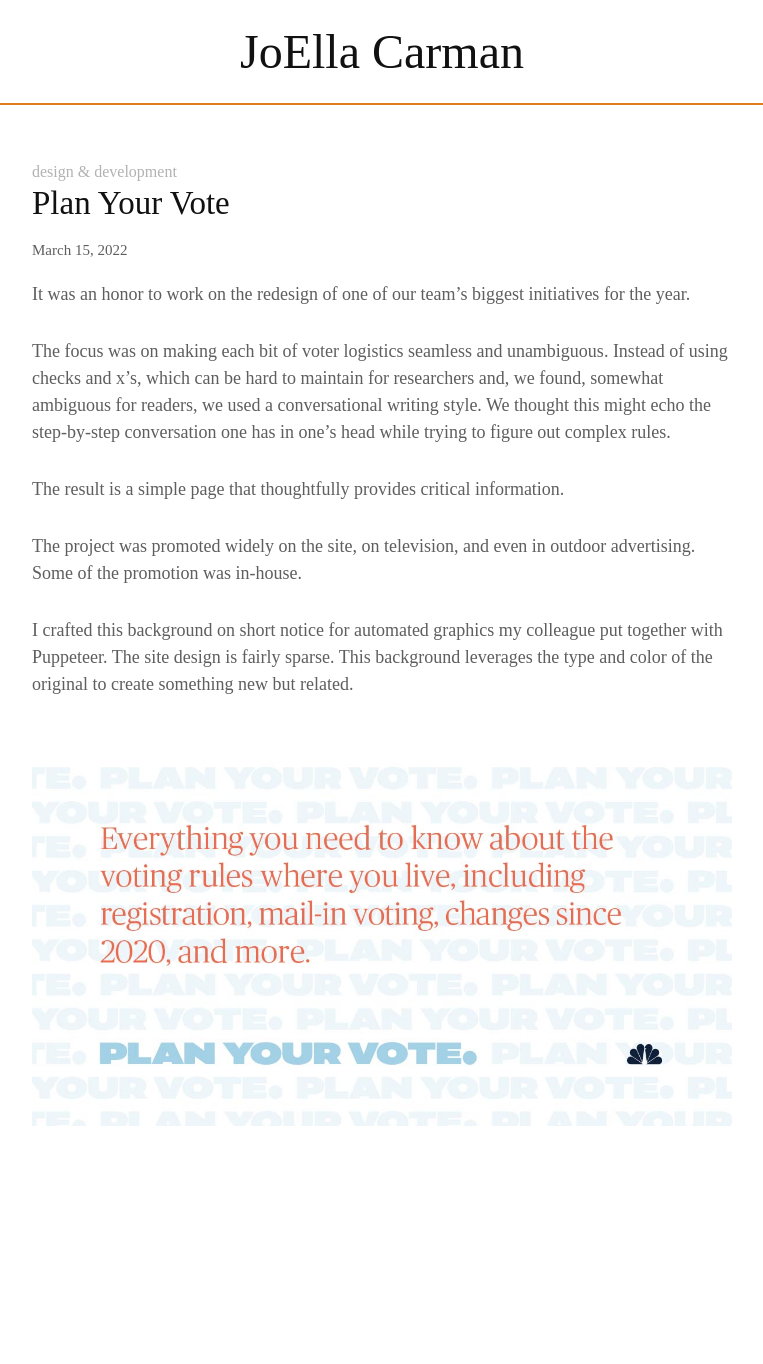
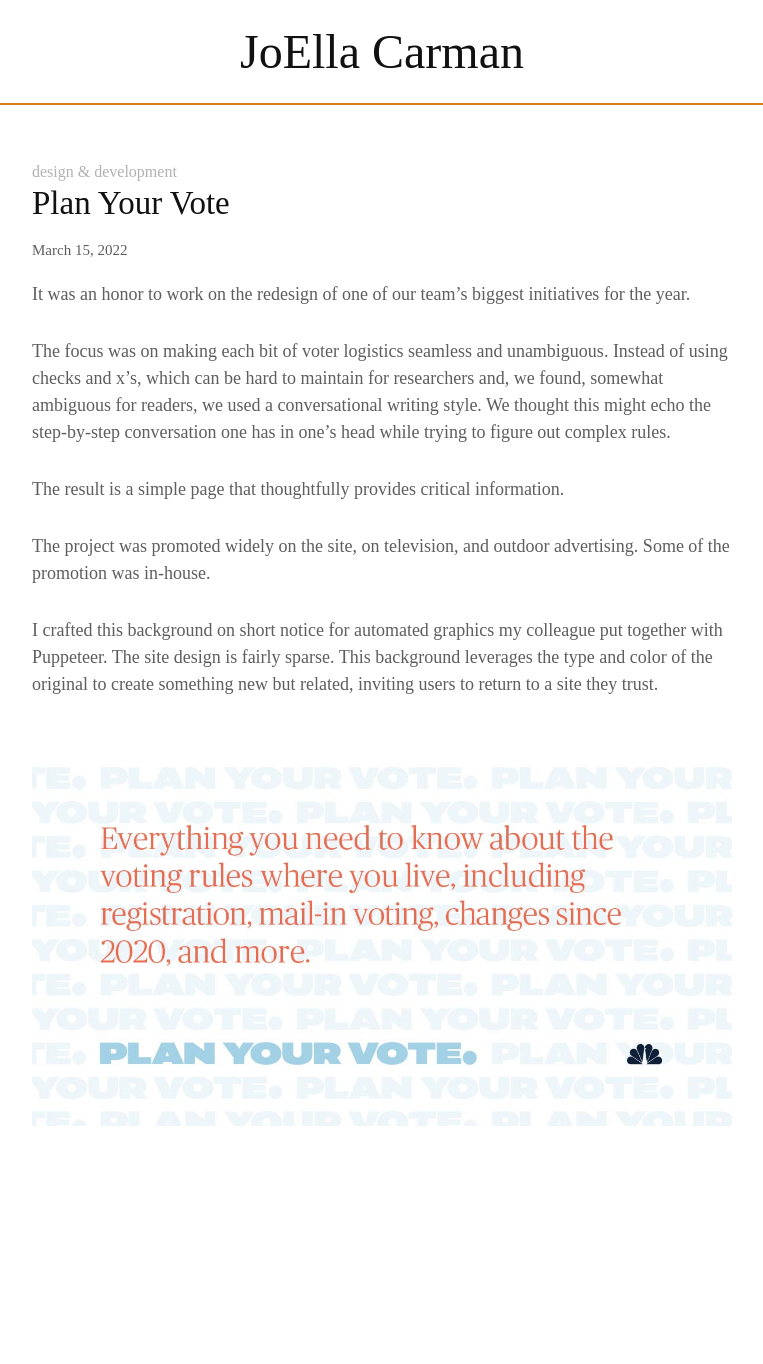
Before and after one commit to joellacarman/joellacarman.github.io, a Jekyll site: the page built from _posts/2022-03-15-plan-your-vote.md, in a window 1280 px wide. Shown: the whole page, without its empty margins (258-1021 px from the left). Built offline with Jekyll 4.4.1, drawn with Linux system fonts in a browser that asks for light colours; some web fonts are replaced.

Commit message:
new copy

```diff
--- a/_posts/2022-03-15-plan-your-vote.md
+++ b/_posts/2022-03-15-plan-your-vote.md
@@ -21,8 +21,8 @@
 
 The result is a simple page that thoughtfully provides critical information.
 
-The project was promoted widely on the site, on television, and even in outdoor advertising. Some of the promotion was in-house.
+The project was promoted widely on the site, on television, and outdoor advertising. Some of the promotion was in-house.
 
-I crafted this background on short notice for automated graphics my colleague put together with Puppeteer. The site design is fairly sparse. This background leverages the type and color of the original to create something new but related.
+I crafted this background on short notice for automated graphics my colleague put together with Puppeteer. The site design is fairly sparse. This background leverages the type and color of the original to create something new but related, inviting users to return to a site they trust.
 
 ![Twitter graphic showcasing background](/assets/newer/tw_en_pyv.jpg)
--- a/_sass/_print.scss
+++ b/_sass/_print.scss
@@ -31,7 +31,7 @@
         }
 
         .section-title {
-            color: #97958e;
+            color: #959492;
             font-family: "Ringside Compressed A", "Ringside Compressed B";
             font-size: 20px;
             font-weight: 700;
@@ -56,7 +56,7 @@
         }
 
         .description {
-            color: #767571;
+            color: #555553;
             font-family: "Chronicle Text G1 A","Chronicle Text G1 B";
             line-height: 1.3;
             margin: 0 0 20px 0;
@@ -84,6 +84,7 @@
                     line-height: 1.3;
                     margin-bottom: 8px;
                     span {
+                        color: #8f8e89;
                         font-weight: 800;
                     }
                 }
```
Also changed, not shown: _posts/2023-07-01-ukraine-missing-children.md (+15 -1 lines), _posts/2024-03-07-ai-audio-quiz.md (added, +11 -0 lines), assets/newer/lg_ukrainian-children.jpg (added), assets/newer/sm_ai-audio-quiz.jpg (added), 3 other files.
